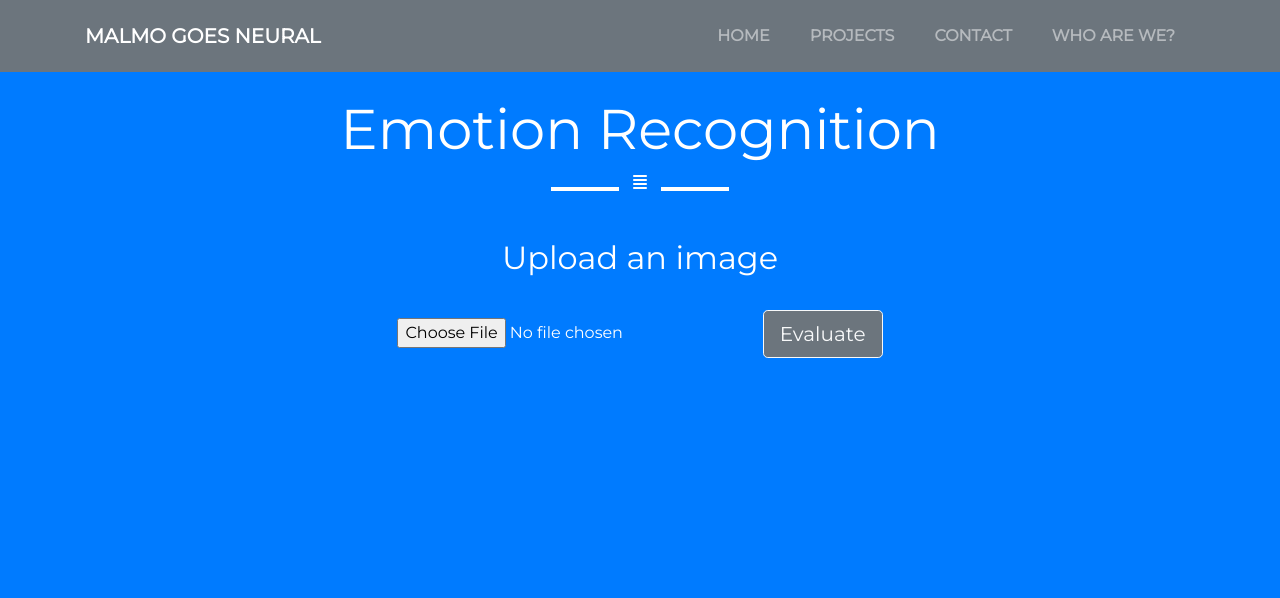
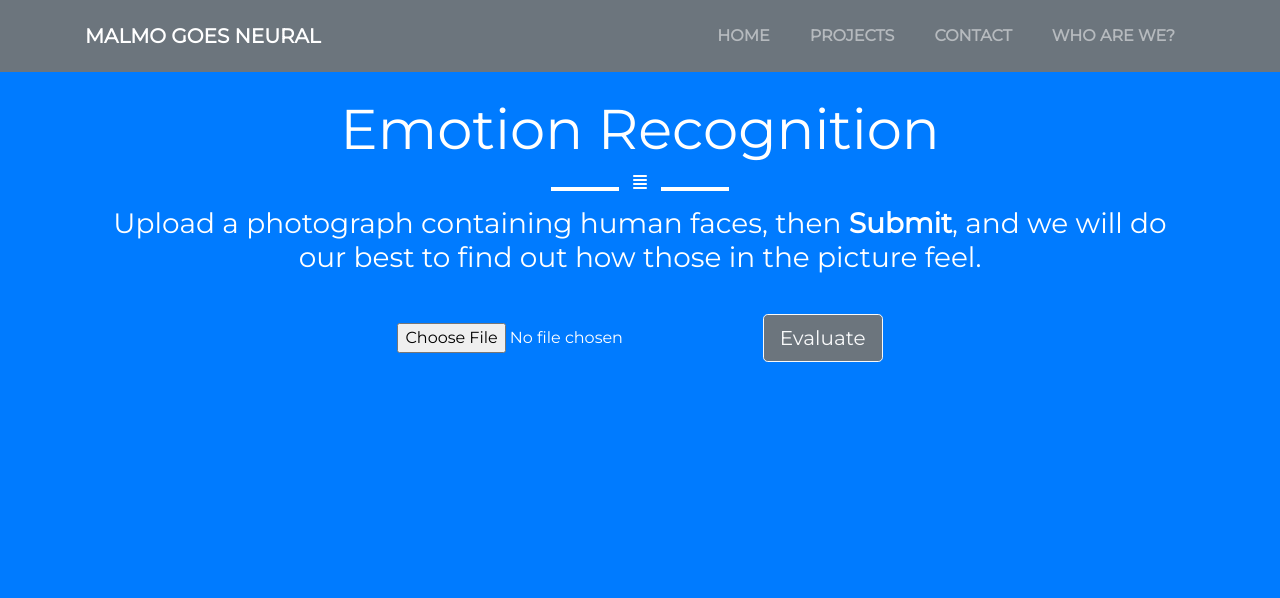
Before and after one commit to JSotres/Malmo-Goes-Neural, a Django app: template templates/emotion_recognition/emotion_recognition_application.html in a window 1280 px wide. Shown: the top 598 px of the page. Run offline with Django 3.2, Linux system fonts and the light colour scheme; the template is opened without the code that fills it, so the values that code supplies are empty, except form fields; tables that the repository leaves empty hold one stand-in row (values such as "Sample post"); form fields are guessed from the names that the template uses; some libraries are stand-ins or nearby versions.

Commit message:
CSS changed and code cleaned

```diff
--- a/templates/emotion_recognition/emotion_recognition_application.html
+++ b/templates/emotion_recognition/emotion_recognition_application.html
@@ -15,17 +15,13 @@
       </div>
       <div class="col"><hr class="custom-divider"></div>
     </div>
+    <div class="container flex-column justify-content-end">
+      <h3>Upload a photograph containing human faces, then <strong>Submit</strong>, and we will do our best to find out how those in the picture feel.</h3>
+    </div>
   </div>
 </header>
 
 <div class="container-fluid text-white pl-5 pr-5 pb-3">
-  <div class="row text-center pb-3">
-    <div class="col">
-      <h2>
-        <p>Upload an image</p>
-      </h2>
-    </div>
-  </div>
   <div class="row text-center">
     <div class="col">
       <form method="POST" enctype="multipart/form-data">
--- a/templates/main_pages/project.html
+++ b/templates/main_pages/project.html
@@ -18,5 +18,6 @@
 <div class="container bg-white">
   {{ object.long_description|safe }}
 </div>
+<div class="container pb-5"></div>
 
 {% endblock content %}
--- a/templates/mnist/mnist_application.html
+++ b/templates/mnist/mnist_application.html
@@ -15,7 +15,7 @@
       <div class="col"><hr class="custom-divider"></div>
     </div>
     <div class="container flex-column justify-content-end">
-      {{ mnistProject.mnistProjectTextInput|safe }}
+        <h3>{{ mnistProjectEx.mnistProjectTextInput|safe }}</h3>
     </div>
   </div>
 </header>
@@ -119,7 +119,7 @@
 
     $("#evaluateDigitButton").click(function() {
         $("#result").text("Please wait...");
-    	document.getElementById("can");
+    	// document.getElementById("can");
         let canvasImage = canvas.toDataURL();
     	$.ajax ({
     		headers: { "X-CSRFToken": token },
--- a/templates/simpsons_go_neural/simpsons_go_neural_application.html
+++ b/templates/simpsons_go_neural/simpsons_go_neural_application.html
@@ -16,7 +16,7 @@
       <div class="col"><hr class="custom-divider"></div>
     </div>
     <div class="container flex-column justify-content-end">
-      {{ simpsonProject.simpsonsProjectTextInput|safe }}
+      <h3>{{ simpsonProject.simpsonsProjectTextInput|safe }}</h3>
     </div>
   </div>
 </header>
```
Also changed, not shown: mnist/local_python_scripts.py (+0 -17 lines), mnist/views.py (+4 -24 lines).
